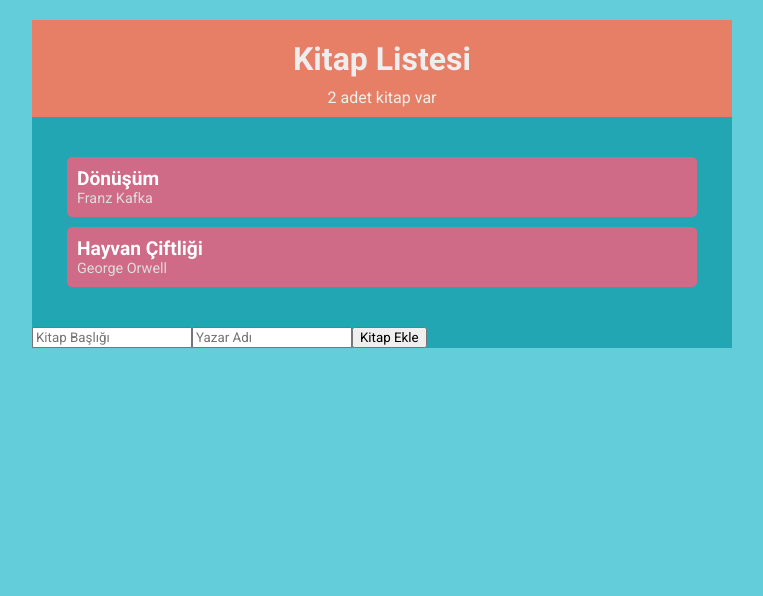
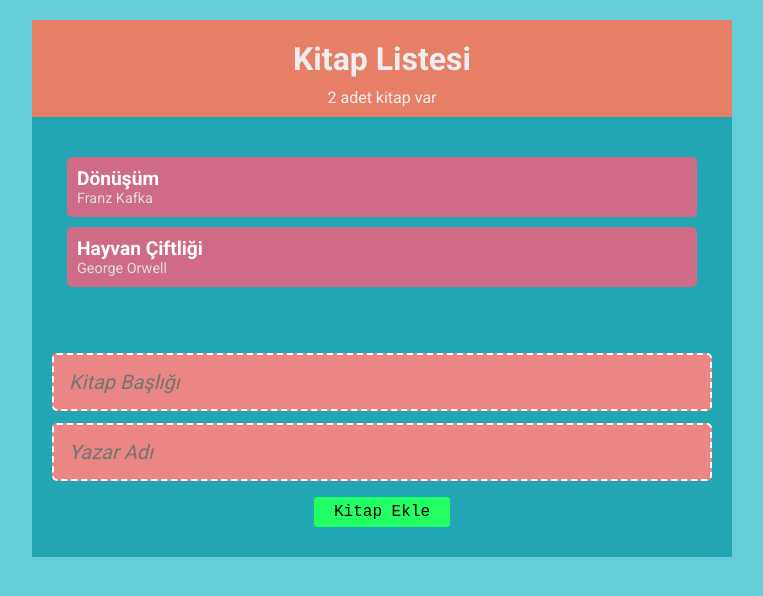
Before and after one commit to yenilikci/react-booklistapp, a React (Create React App) app: page / in a window 1280 px wide. Shown: the top 596 px of the page, without its empty margins (258-1021 px from the left). Built offline with nearby package versions, Linux system fonts and the light colour scheme.

Commit message:
add book styles created

```diff
--- a/src/components/AddBook.jsx
+++ b/src/components/AddBook.jsx
@@ -28,7 +28,7 @@ const AddBook = () => {
         value={author}
         onChange={(e) => setAuthor(e.target.value)}
       />
-      <input type="submit" value="Kitap Ekle"/>
+      <input type="submit" value="Kitap Ekle" />
     </form>
   );
 };
--- a/src/index.css
+++ b/src/index.css
@@ -55,8 +55,42 @@ body {
 }
 
 .empty {
-  font-size: 1.5em  ;
+  font-size: 1.5em;
   margin: 20px;
   text-align: center;
   color: #000;
 }
+
+form {
+  padding: 20px;
+}
+
+input[type="text"] {
+  width: 100%;
+  padding: 15px;
+  font-size: 20px;
+  font-weight: normal;
+  font-style: oblique;
+  box-sizing: border-box;
+  margin: 6px 0;
+  background: #ea8685;
+  color: #fff;
+  border: 2px dashed #fff;
+  border-radius: 5px;
+}
+
+input[type="text"]:focus {
+  outline: none;
+}
+
+input[type="submit"] {
+  margin: 10px auto;
+  background: rgb(33, 255, 100);
+  color: #000;
+  font-size: 16px;
+  font-family: monospace;
+  border-radius: 3px;
+  border: none;
+  padding: 6px 20px;
+  display: block;
+}
```
